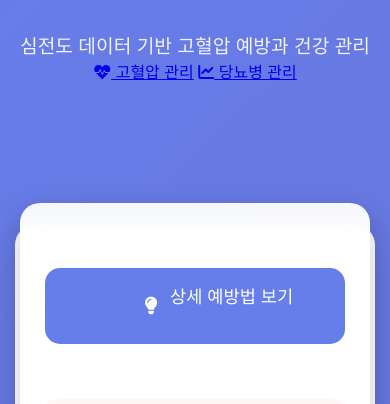
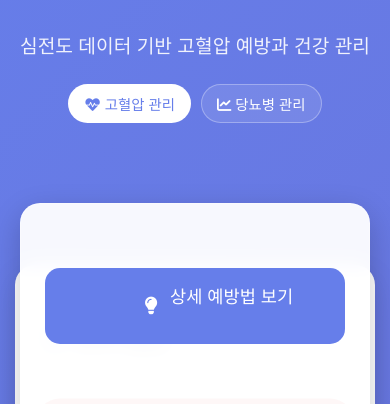
Before and after one commit to kjaehyun1108/local_unite, a website: page public/index.html in a window 390 px wide. Shown: the part 182-586 px from the top of the page. Drawn offline with Linux system fonts and the light colour scheme.

Commit message:
Update styles.css

```diff
--- a/public/styles.css
+++ b/public/styles.css
@@ -979,3 +979,45 @@ section h2 i {
     color: #3182ce;
 
 }
+
+/* --- [신규] index.html 헤더 네비게이션 스타일 --- */
+/* (이 코드는 styles.css의 맨 뒤에 추가됩니다) */
+
+header .page-nav {
+    margin-top: 25px;
+    display: flex;
+    justify-content: center;
+    gap: 15px;
+}
+
+header .page-nav a {
+    color: white;
+    text-decoration: none;
+    padding: 10px 20px;
+    border-radius: 25px;
+    background: rgba(255, 255, 255, 0.1);
+    transition: background 0.3s ease;
+    border: 1px solid rgba(255, 255, 255, 0.3);
+}
+
+header .page-nav a:hover {
+    background: rgba(255, 255, 255, 0.3);
+}
+
+/* .active 클래스는 index.html에서만 사용됩니다 */
+header .page-nav a.active {
+    background: white;
+    color: #667eea; /* 고혈압 테마 색상과 일치 */
+    font-weight: 500;
+}
+
+/* 반응형에도 네비게이션 스타일 적용 */
+@media (max-width: 768px) {
+    header .page-nav {
+        gap: 10px;
+    }
+    header .page-nav a {
+        padding: 8px 15px;
+        font-size: 0.9rem;
+    }
+}
```
